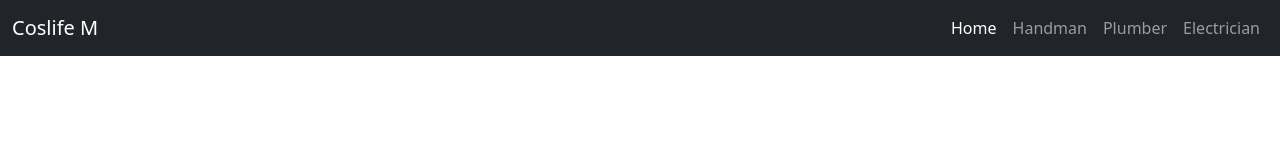
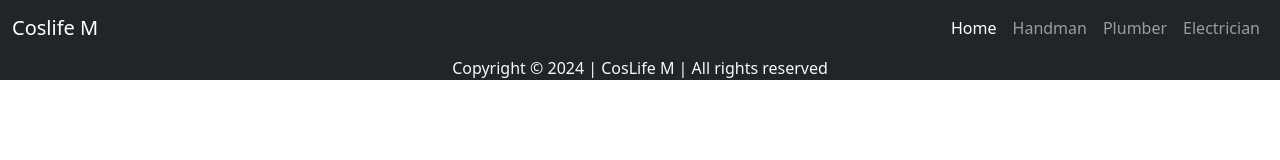
Before and after one commit to codewithcosmos/coslife-m, a plain HTML site: page index.html in a window 1280 px wide. Drawn offline with nearby package versions, Linux system fonts and the light colour scheme.

Commit message:
Added footer to website

```diff
--- a/index.html
+++ b/index.html
@@ -37,6 +37,15 @@
                 </div>
               </nav>
         </header>
+
+        <section>
+            <footer class="text-center bg-dark text-light">
+                <div class="container">
+                  <span class="copyright">Copyright &copy; 2024 | CosLife M | All rights reserved</span>
+                  <i class="fas fa-arrow-up footer-arrow-up" onclick="scrollToTop()"></i>
+                </div>
+              </footer>
+        </section>
     </section>
 
     <script src="https://cdn.jsdelivr.net/npm/bootstrap@5.3.3/dist/js/bootstrap.bundle.min.js" integrity="sha384-YvpcrYf0tY3lHB60NNkmXc5s9fDVZLESaAA55NDzOxhy9GkcIdslK1eN7N6jIeHz" crossorigin="anonymous">
```
Also changed, not shown: index.js (+7 -0 lines).
